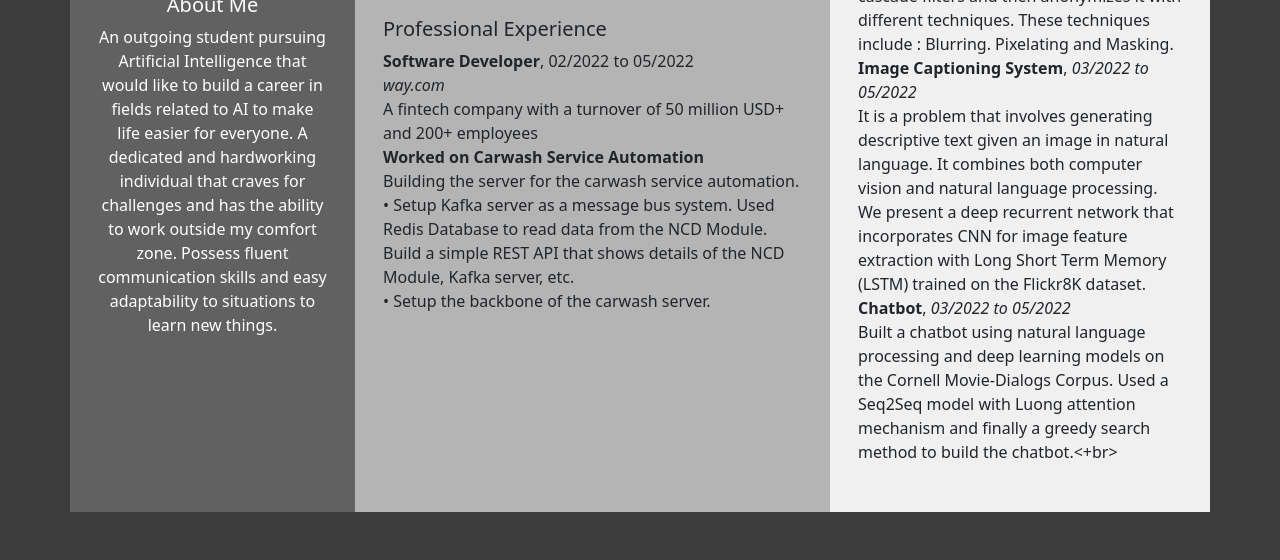
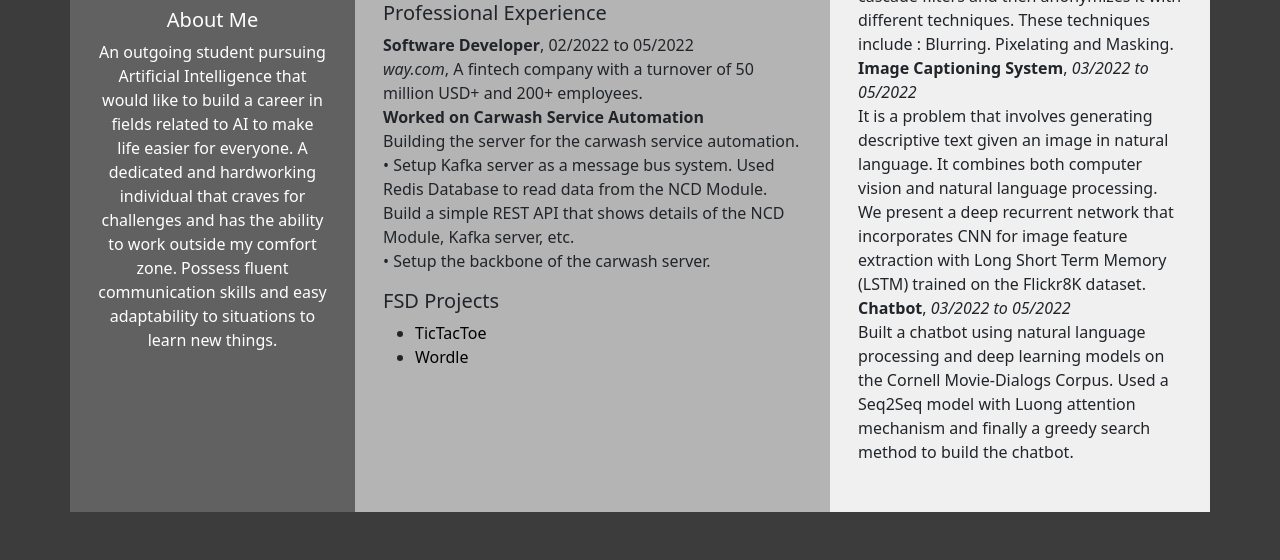
Before and after one commit to VivekHaridas-01/VivekHaridas-01.github.io, a plain HTML site: page index.html in a window 1280 px wide. Shown: the part 485-1045 px from the top of the page. Drawn offline with nearby package versions, Linux system fonts and the light colour scheme.

Commit message:
Update index.html

```diff
--- a/index.html
+++ b/index.html
@@ -1,11 +1,8 @@
 <!DOCTYPE html>
 <html lang="en">
   <head>
-    <!-- Required meta tags -->
     <meta charset="utf-8" />
     <meta name="viewport" content="width=device-width, initial-scale=1" />
-
-    <!-- Bootstrap CSS -->
     <link
       href="https://cdn.jsdelivr.net/npm/bootstrap@5.1.3/dist/css/bootstrap.min.css"
       rel="stylesheet"
@@ -20,7 +17,7 @@
     <div class="container rounded bg-white mt-5 mb-5">
       <div class="row" style="background-color: #616161;">
           <div class="col-md-3 border-right" style="background-color: #616161; color: white;">
-              <div class="d-flex flex-column align-items-center text-center p-3 "><img class="rounded-circle mt-5" width="150px" src="vivek.jpeg"><span class="font-weight-bold"><b>Vivek Haridas</b></span><span class="font-weight-bold"><b><i class="bi bi-envelope-fill"></i>  vivekharidas68@gmail.com</span></b><span><i class="bi bi-telephone-fill"></i> +91 62380 67368</span><span><i class="bi bi-github"></i> VivekHaridas-01</span><a style="text-decoration: none; color: white;" href="https://www.linkedin.com/in/vivek-haridas-2847521b6/ "><i class="bi bi-linkedin"></i> Vivek Haridas</a><br><h5 class="text-right">About Me</h4>
+              <div class="d-flex flex-column align-items-center text-center p-3 "><img style="margin-bottom: 15px;" class="rounded-circle mt-5" width="150px" src="vivek.jpeg"><span class="font-weight-bold"><b>Vivek Haridas</b></span><span class="font-weight-bold"><b><i class="bi bi-envelope-fill"></i>  vivekharidas68@gmail.com</span></b><span><i class="bi bi-telephone-fill"></i> +91 62380 67368</span><span><i class="bi bi-github"></i> VivekHaridas-01</span><a style="text-decoration: none; color: white;" href="https://www.linkedin.com/in/vivek-haridas-2847521b6/ "><i class="bi bi-linkedin"></i> Vivek Haridas</a><br><h5 class="text-right">About Me</h4>
               An outgoing student pursuing Artificial Intelligence that would like to build a career in fields related to AI to make
               life easier for everyone. A dedicated and hardworking individual that craves for challenges and has the ability to work
               outside my comfort zone. Possess fluent communication skills and easy adaptability to situations to learn new things. </div>
@@ -41,10 +38,10 @@
                         CBSE Board XII (2019) - Scored 91.6 %<br>
                       </div>
                   </div>
-                  <div class="row mt-2">
+                <div class="row mt-2">
                   <div class="col-md-12">
                     <h5 class="text-right">Technical Skills</h5>
-                    <ul>
+                    <ul style="margin-bottom: 0;">
                       <li>Python, Java, R, C++, MATLAB</li>
                       <li>Machine Learning, Data Structures and Algorithms</li>
                       <li>HTML, CSS, Javascript (NodeJS, ReactJS)</li>
@@ -56,12 +53,21 @@
                   <div class="col-md-12">
                     <h5 class="text-right">Professional Experience</h5>
                         <b>Software Developer</b>, 02/2022 to 05/2022<br>
-                        <i>way.com</i><br>
-                        A fintech company with a turnover of 50 million USD+ and 200+ employees<br>
+                        <i>way.com</i>,
+                        A fintech company with a turnover of 50 million USD+ and 200+ employees.<br>
                         <b>Worked on Carwash Service Automation</b>				 <br>
                         Building the server for the carwash service automation.<br>
                         •	Setup Kafka server as a message bus system. Used Redis Database to read data from the NCD Module. Build a simple REST API that shows details of the NCD Module, Kafka server, etc.<br>
                         •	Setup the backbone of the carwash server.
+                  </div>
+                </div>
+                <div class="row mt-3">
+                  <div class="col-md-12">
+                    <h5 class="text-right">FSD Projects</h5>
+                    <ul style="margin-bottom: 0;">
+                      <li><a style="text-decoration: none; color: black;" href="https://github.com/VivekHaridas-01/TicTacToe">TicTacToe</a></li>
+                      <li><a style="text-decoration: none; color: black;" href="https://github.com/VivekHaridas-01/Wordle">Wordle</a></li>
+                    </ul>
 
                   </div>
                 </div>
@@ -88,14 +94,11 @@
                     <b>Chatbot</b>, <i>03/2022 to 05/2022</i><br>
                     Built a chatbot using natural language processing and deep learning models
                     on the Cornell Movie-Dialogs Corpus. Used a Seq2Seq model with Luong
-                    attention mechanism and finally a greedy search method to build the chatbot.<+br>
+                    attention mechanism and finally a greedy search method to build the chatbot.
               </div>
           </div>
       </div>
   </div>
-  </div>
-  </div>
-
     <script
       src="https://cdn.jsdelivr.net/npm/bootstrap@5.1.3/dist/js/bootstrap.bundle.min.js"
       integrity="sha384-ka7Sk0Gln4gmtz2MlQnikT1wXgYsOg+OMhuP+IlRH9sENBO0LRn5q+8nbTov4+1p"
```
